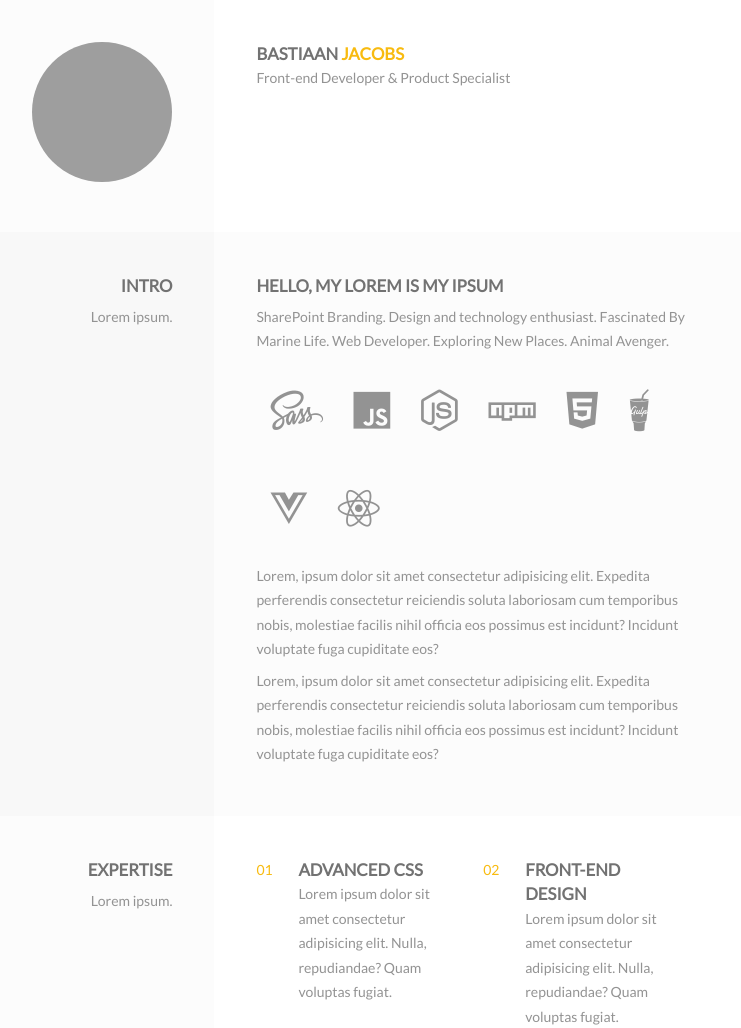
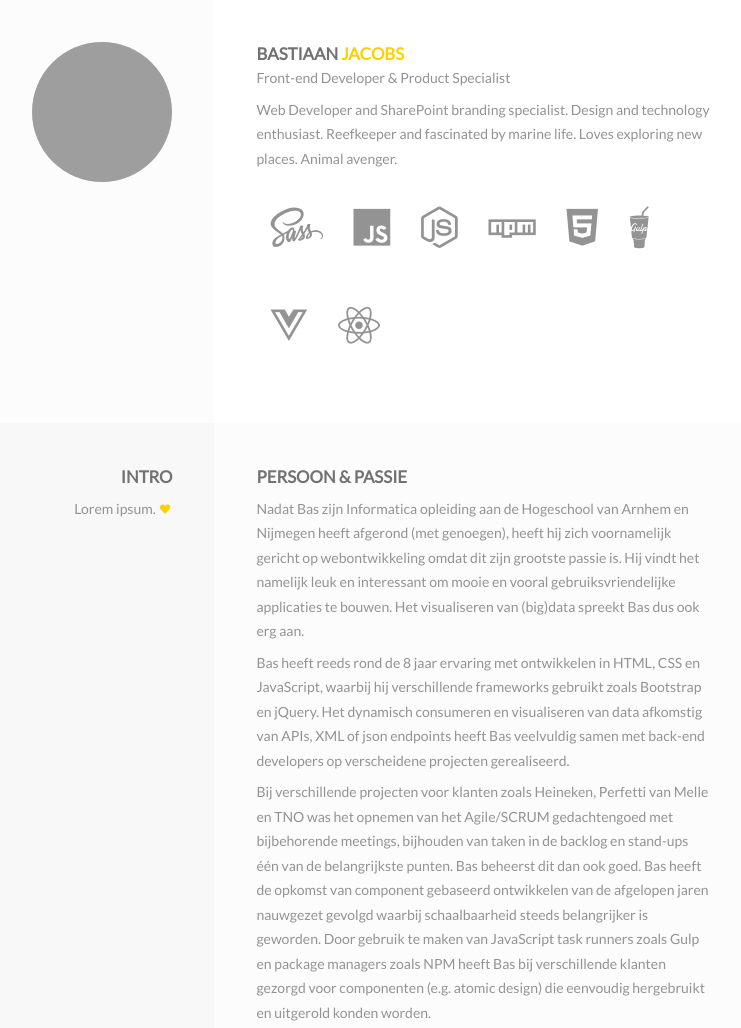
Before and after one commit to bastiaanjacobs/CurriculumVitae, a website: page src/index.html in a window 1280 px wide. Shown: the top 1028 px of the page, without its empty margins (336-1077 px from the left). Drawn offline with nearby package versions, Linux system fonts and the light colour scheme; files that its build step writes are made by us from their sources; grey boxes are pictures that could not be loaded; a web font is replaced by a local one.

Commit message:
layout changes, animation and icons

```diff
--- a/src/index.html
+++ b/src/index.html
@@ -54,7 +54,23 @@
           <div class="col content">
             <h2>bastiaan<span class="secondary-color"> jacobs</span></h2>
             <span>Front-end Developer & Product Specialist</span>
-            <div>
+            <p>
+                <p>
+                  Web Developer and SharePoint branding specialist. Design and technology enthusiast. Reefkeeper and fascinated
+                  by marine life. Loves exploring new places. Animal avenger.
+                </p>
+                <div class="icons">
+                  <i class="fab fa-sass" title="sass"></i>
+                  <i class="fab fa-js" title="js"></i>
+                  <i class="fab fa-node-js" title="node-js"></i>
+                  <i class="fab fa-npm" title="npm"></i>
+                  <i class="fab fa-html5" title="html5"></i>
+                  <i class="fab fa-gulp" title="gulp"></i>
+                  <i class="fab fa-vuejs" title="vuejs"></i>
+                  <i class="fab fa-react fa-spin" title="react"></i>
+                </div>
+              </p>
+            <div class="data">
               <span class="hidden">Location</span>
               <span class="hidden">Phone</span>
               <span class="hidden">Web</span>
@@ -63,43 +79,48 @@
           </div>
         </section>
       </section>
-      <section class="container container-fluid">
+      <section class="container container-fluid gradient">
         <section class="container">
           <div class="col content">
             <h2>intro</h2>
             <p>
               Lorem ipsum.
+              <i class="fas fa-heart heart pulse" title="heart"></i>
             </p>
           </div>
           <div class="col content">
-            <h3>Hello, my lorem is my ipsum</h3>
+            <h3>Persoon & passie</h3>
             <p>
-              SharePoint Branding. Design and technology enthusiast. Fascinated
-              By Marine Life. Web Developer. Exploring New Places. Animal
-              Avenger.
-              <div class="icons">
-                <i class="fab fa-sass" title="sass"></i>
-                <i class="fab fa-js" title="js"></i>
-                <i class="fab fa-node-js" title="node-js"></i>
-                <i class="fab fa-npm" title="npm"></i>
-                <i class="fab fa-html5" title="html5"></i>
-                <i class="fab fa-gulp" title="gulp"></i>
-                <i class="fab fa-vuejs" title="vuejs"></i>
-                <i class="fab fa-react" title="react"></i>
-              </div>
+                <p>Nadat Bas zijn Informatica opleiding aan de Hogeschool van Arnhem en Nijmegen heeft afgerond (met genoegen), heeft hij zich voornamelijk gericht op webontwikkeling omdat dit zijn grootste passie is. Hij vindt het namelijk leuk en interessant om mooie en vooral gebruiksvriendelijke applicaties te bouwen.
+                Het visualiseren van (big)data spreekt Bas dus ook erg aan.</p>
+                <p>Bas heeft reeds rond de 8 jaar ervaring met ontwikkelen in HTML, CSS en JavaScript, waarbij hij verschillende frameworks gebruikt zoals Bootstrap en jQuery. Het dynamisch consumeren en visualiseren van data afkomstig van APIs, XML of json endpoints heeft Bas veelvuldig samen met back-end developers op verscheidene projecten gerealiseerd. </p>
+                <p>Bij verschillende projecten voor klanten zoals Heineken, Perfetti van Melle en TNO was het opnemen van het Agile/SCRUM gedachtengoed met bijbehorende meetings, bijhouden van taken in de backlog en stand-ups één van de belangrijkste punten. Bas beheerst dit dan ook goed.
+                Bas heeft de opkomst van component gebaseerd ontwikkelen van de afgelopen jaren nauwgezet gevolgd waarbij schaalbaarheid steeds belangrijker is geworden. Door gebruik te maken van JavaScript task runners zoals Gulp en package managers zoals NPM heeft Bas bij verschillende klanten gezorgd voor componenten (e.g. atomic design) die eenvoudig hergebruikt en uitgerold konden worden.
+                <p>Agile IT opdrachten spreken Bas mede aan omdat hij bij het samenwerken met scrum-masters, product owners, architecten, data engineers, back-end developers en visual/ui designers het beste op zijn plek is. Het in teamverband semantisch en gestructureerd werken aan code draagt Bas graag op een positieve manier over op zijn omgeving.</p>
             </p>
-            <p>
-              Lorem, ipsum dolor sit amet consectetur adipisicing elit. Expedita
-              perferendis consectetur reiciendis soluta laboriosam cum
-              temporibus nobis, molestiae facilis nihil officia eos possimus est
-              incidunt? Incidunt voluptate fuga cupiditate eos?
-            </p>
-            <p>
-              Lorem, ipsum dolor sit amet consectetur adipisicing elit. Expedita
-              perferendis consectetur reiciendis soluta laboriosam cum
-              temporibus nobis, molestiae facilis nihil officia eos possimus est
-              incidunt? Incidunt voluptate fuga cupiditate eos?
-            </p>
+            <span class="hidden">
+              <h3>Languages</h3>
+              <span>
+                <ul class="skill__list">
+                  <li>
+                      <span>Nederlands</span>
+                      <i class="fas fa-star"></i>
+                      <i class="fas fa-star"></i>
+                      <i class="fas fa-star"></i>
+                      <i class="fas fa-star"></i>
+                      <i class="fas fa-star"></i>
+                  </li>
+                  <li>
+                      <span>English</span>
+                      <i class="fas fa-star"></i>
+                      <i class="fas fa-star"></i>
+                      <i class="fas fa-star"></i>
+                      <i class="fas fa-star"></i>
+                      <i class="fas fa-star-half-alt"></i>
+                  </li>
+                </ul>
+              </span>
+            </span>
           </div>
         </section>
       </section>
@@ -112,6 +133,10 @@
             </p>
           </div>
           <div class="col content">
+            <h3>Kennis & vaardigheden</h3>
+            <p>
+              Git, TFS, Agile/SCRUM, Adviseren en informeren, sterk analytisch vermogen, HTML5, Gulp, NPM, CSS, SASS, LESS, JavaScript, jQuery, TypeScript, SharePoint, Web Parts, Handlebars.
+            </p>
             <ol class="list">
               <li class="col-6">
                 <h3>Advanced CSS</h3>
@@ -166,8 +191,6 @@
             <p>
               Lorem ipsum.
               <div class="icons">
-                <i class="fab fa-microsoft" title="microsoft"></i>
-                <i class="fab fa-apple" title="apple"></i>
               </div>
             </p>
           </div>
@@ -331,6 +354,12 @@
             perferendis consectetur reiciendis soluta laboriosam cum temporibus
             nobis, molestiae facilis nihil officia eos possimus est incidunt?
             Incidunt voluptate fuga cupiditate eos?
+            <div>
+              <p>
+                <i class="fab fa-microsoft" title="microsoft"></i>
+                <i class="fab fa-apple" title="apple"></i>
+              </p>
+            </div>
           </div>
         </section>
       </section>
--- /dev/null
+++ b/src/scss/base/_animations.scss
@@ -0,0 +1,24 @@
+.pulse {
+  animation: pulse 1s infinite;
+  color: $secondary-color;
+}
+@keyframes pulse {
+  0% {
+    transform: scale(0.75);
+  }
+  20% {
+    transform: scale(1);
+  }
+  40% {
+    transform: scale(0.75);
+  }
+  60% {
+    transform: scale(1);
+  }
+  80% {
+    transform: scale(0.75);
+  }
+  100% {
+    transform: scale(0.75);
+  }
+}
--- a/src/scss/base/_elements.scss
+++ b/src/scss/base/_elements.scss
@@ -27,5 +27,11 @@ html {
   i {
     font-size: 3rem;
     margin: 2rem 1rem;
+    animation-duration: 5s;
   }
 }
+
+.gradient {
+  background: linear-gradient(180deg, hsla(0, 0%, 100%, 0) 60%, #fff),
+    linear-gradient(70deg, #dbedff 32%, #ebfff0);
+}
--- a/src/scss/layout/_grid.scss
+++ b/src/scss/layout/_grid.scss
@@ -18,7 +18,7 @@
     &-fluid {
       width: 100vw;
       &:nth-child(odd) {
-        background: linear-gradient(to right, #fcfcfc 50%, #fff 50%) !important;
+        background: linear-gradient(to right, #fcfcfc 50%, #fff 50%);
         .col:nth-child(odd) {
           width: 40%;
           background: #fcfcfc;
@@ -31,11 +31,7 @@
         }
       }
       &:nth-child(even) {
-        background: linear-gradient(
-          to right,
-          #f8f8f8 50%,
-          #fcfcfc 50%
-        ) !important;
+        background: linear-gradient(to right, #f8f8f8 50%, #fcfcfc 50%);
         .col:nth-child(odd) {
           width: 40%;
           background: #f8f8f8;
--- a/src/scss/layout/_list.scss
+++ b/src/scss/layout/_list.scss
@@ -13,7 +13,7 @@ ol.list {
     counter-increment: list;
     list-style-type: none;
     position: relative;
-    padding: 0 3rem 2rem 3rem;
+    padding: 1rem 2rem;
     &:before {
       color: $secondary-color;
       content: "0" counter(list);
--- a/src/scss/layout/_timeline.scss
+++ b/src/scss/layout/_timeline.scss
@@ -13,12 +13,15 @@
       height: 6px;
       width: 6px;
       border-radius: 50%;
-      background: #f8bb10;
+      background: $secondary-color;
       position: absolute;
       left: -3px;
       top: calc(1rem + 3px);
     }
     .date {
+      display: inline-flex;
+      justify-content: center;
+      align-items: center;
       background: #f5f5f5;
       padding: 0.25rem 0.5rem;
       margin: 0 0.5rem 0 0;
--- a/src/scss/main.scss
+++ b/src/scss/main.scss
@@ -8,6 +8,7 @@
 @import "settings/_variables";
 
 // Base
+@import "base/_animations";
 @import "base/_normalize";
 @import "base/_elements";
 @import "base/_typography";
--- a/src/scss/settings/_variables.scss
+++ b/src/scss/settings/_variables.scss
@@ -8,14 +8,14 @@ $default-font: "Segoe UI", Helvetica, Arial, sans-serif;
 
 // colors
 $primary-color: #000;
-$secondary-color: #f8bb10;
+$secondary-color: #fbd200;
 $grey: #fafafa;
 
 // spacing
 $space: 1rem;
 
 .secondary-color {
-  color: #f8bb10;
+  color: #fbd200;
 }
 
 .hidden {
```
